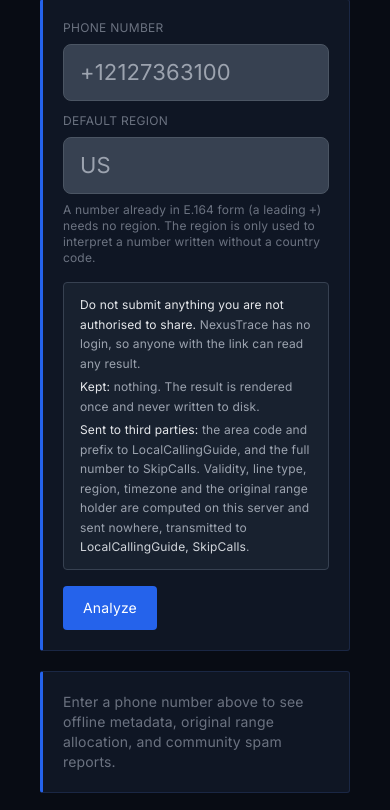
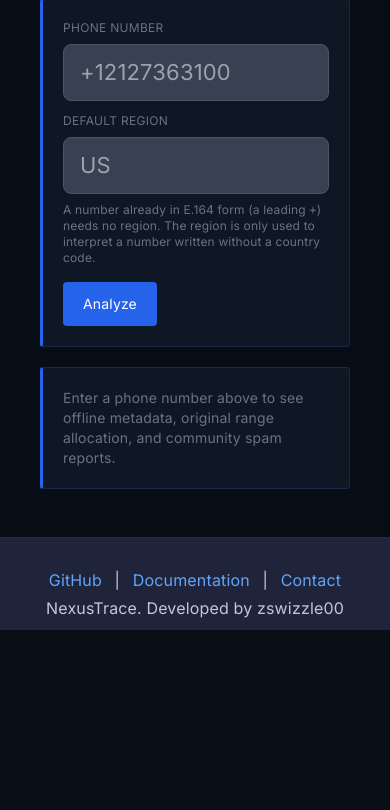
Before and after one commit to zswizzle00/NexusTrace, a Flask app: page /phone_analysis in a window 390 px wide. Shown: the part 247-1057 px from the top of the page. After the commit the page ends 877 px from the top, so only its background shows below. Run offline with Flask 3, Linux system fonts and the light colour scheme; parts of the project's set-up code (start-up, migrations or seed data) failed here and were passed over; some libraries are stand-ins or nearby versions.

Commit message:
feat(phone): drop the acceptable-use notice from the phone page
The lookup sends only an area code and prefix to LocalCallingGuide and the
number to SkipCalls, and stores nothing, so the notice carried little that the
page did not already state.

The disclosure registry keeps both hostnames, because test_disclosure.py walks
the service layer for hostname literals and fails on any it cannot classify.
The phone surface entry also stays, still exercised by that test.

```diff
--- a/templates/phone_analysis.html
+++ b/templates/phone_analysis.html
@@ -1,5 +1,4 @@
 {% extends "base.html" %}
-{% from "_use_notice.html" import use_notice %}
 
 {% block title %}Phone Analysis | NexusTrace{% endblock %}
 
@@ -48,7 +47,6 @@
       region is only used to interpret a number written without a country code.
     </p>
 
-    <div class="mt-4">{{ use_notice('phone') }}</div>
 
     <div class="flex items-center gap-3 mt-4">
       <button type="submit" class="px-5 py-2.5 bg-blue-600 hover:bg-blue-700 text-white text-sm font-medium rounded transition-colors">
```
